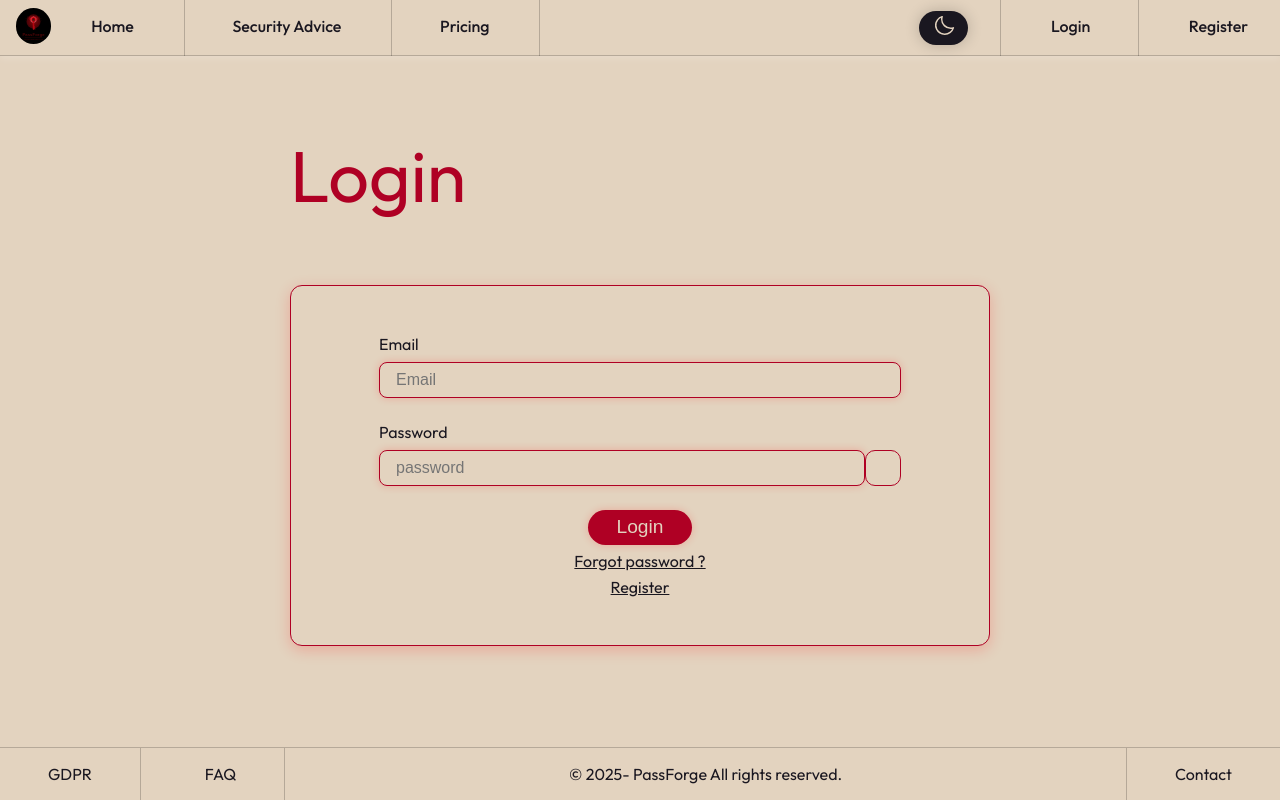
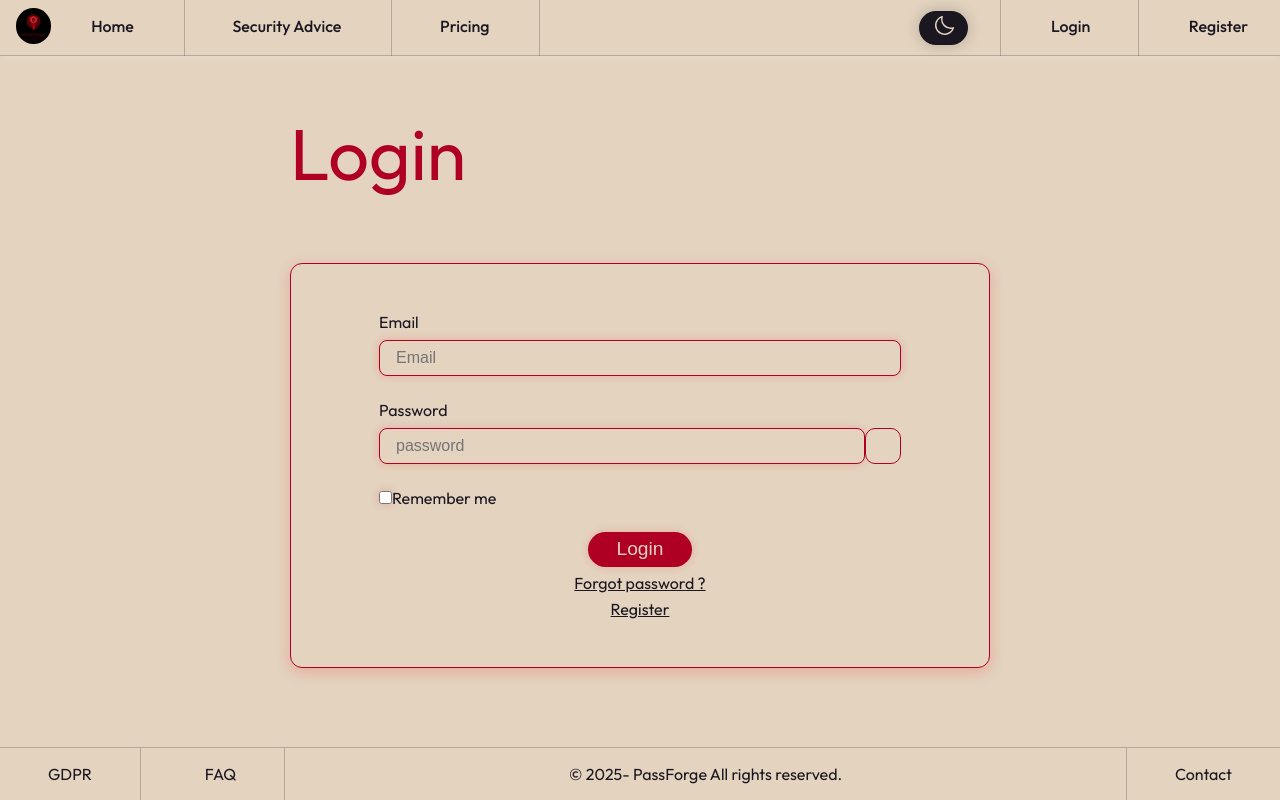
Before and after one commit to PassForgeTHP/React_Passforge, a React (Vite) app: page /login in a window 1280 px wide. Built offline with nearby package versions, Linux system fonts and the light colour scheme; some icons are missing.

Commit message:
adding the rememver me case in login

```diff
--- a/src/pages/Login.jsx
+++ b/src/pages/Login.jsx
@@ -6,6 +6,7 @@ import ViewPassword from "../components/ViewPassword";
 function Login() {
   const { login } = useContext(AuthContext);
   const [email, setEmail] = useState("");
+  const [rememberMe, setRememberMe] = useState(false);
   const [password, setPassword] = useState("");
   const [message, setMessage] = useState("");
   const navigate = useNavigate();
@@ -32,7 +33,7 @@ function Login() {
       }
 
       const token = res.headers.get("Authorization")?.split(" ")[1];
-      login(data.user, token);
+      login(data.user, token, rememberMe);
       setMessage(data.message || "You are logged in.");
       setTimeout(() => navigate("/profile"), 800);
     } catch (error) {
@@ -61,6 +62,16 @@ function Login() {
               placeholder='password'
               />
             </div>
+            <div>
+              <label className="remember-me">
+                <input
+                  type="checkbox"
+                  checked={rememberMe}
+                  onChange={() => setRememberMe(!rememberMe)}
+                />
+                Remember me
+              </label>
+            </div>
             <div className="form-actions">
               <button type="submit">Login</button>
               <Link to="/forgot-password" className="form-link">Forgot password ?</Link>
```
